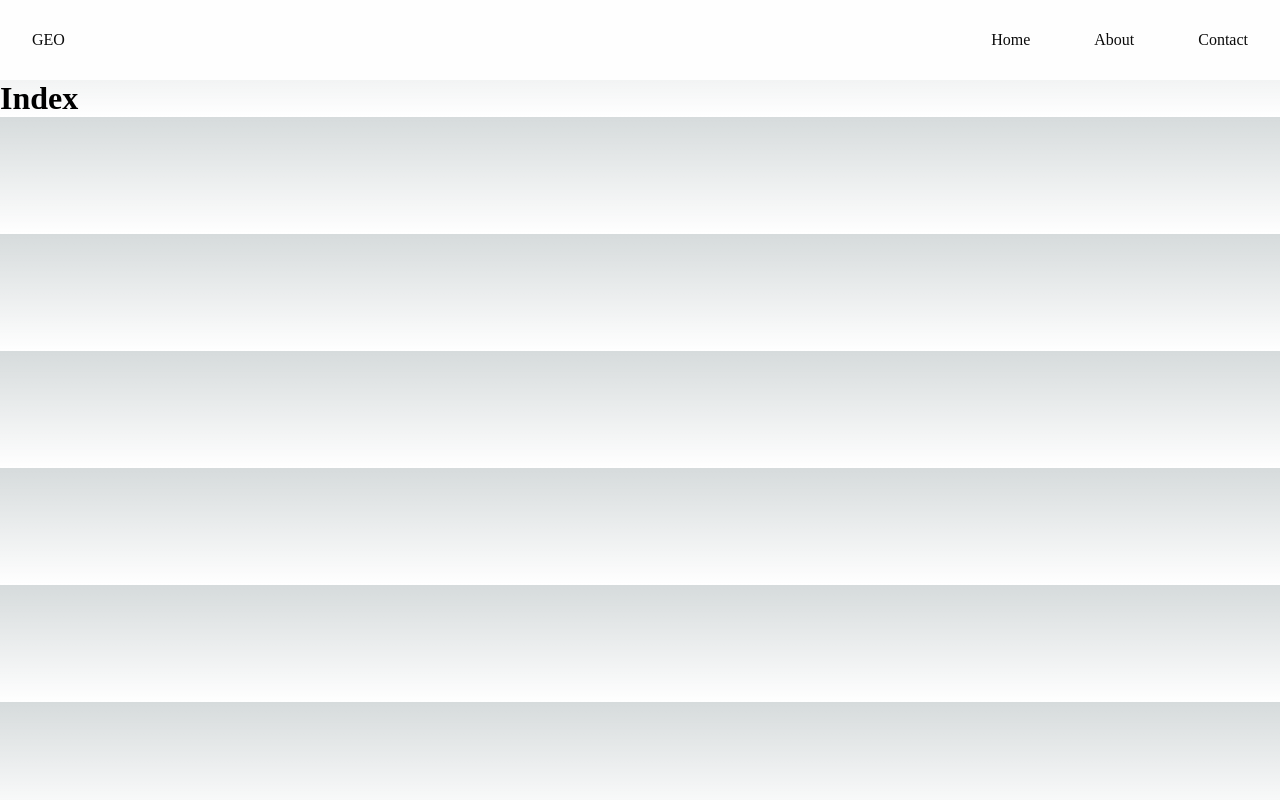
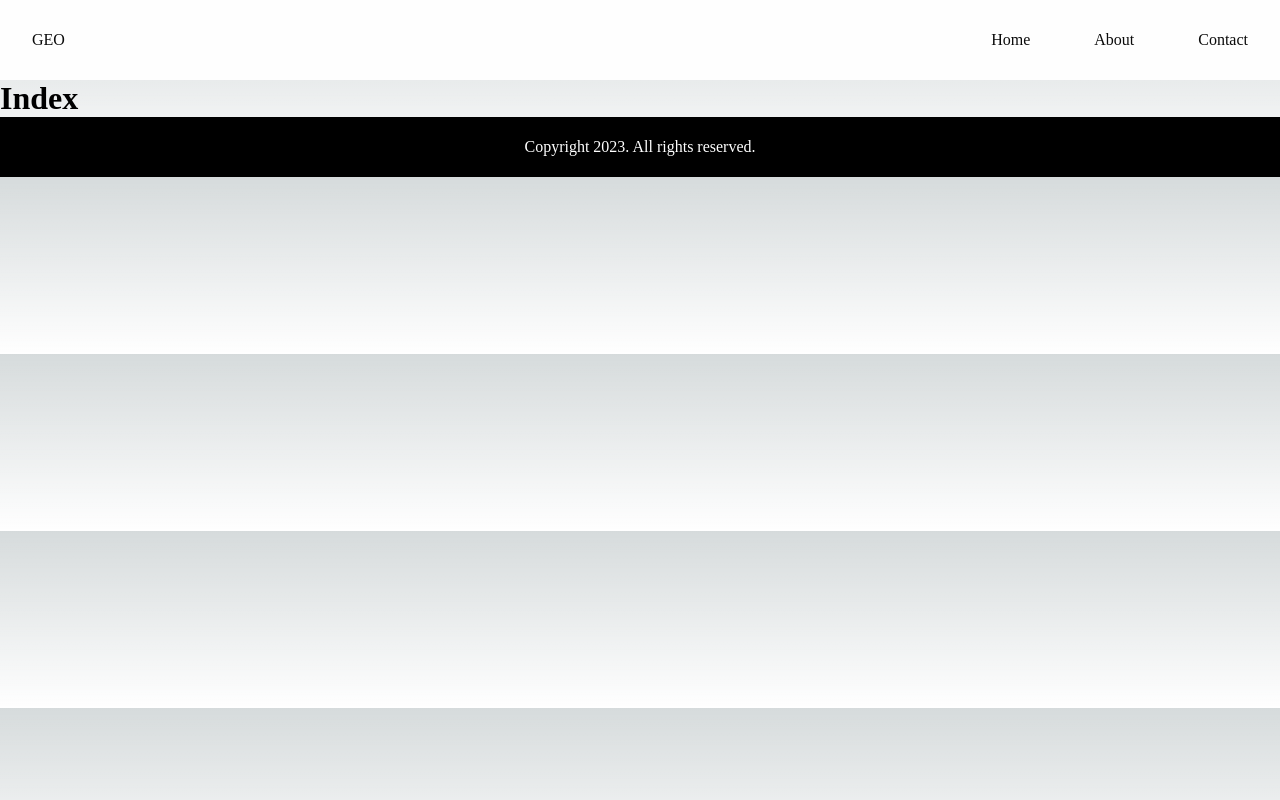
Before and after one commit to csu-hci-projects/SP23-Video-Games-As-An-Educational-Medium, a Next.js app: page / in a window 1280 px wide. Built offline with nearby package versions, Linux system fonts and the light colour scheme.

Commit message:
Move Navbar, Footer into Layout.js

```diff
--- a/components/Footer.js
+++ b/components/Footer.js
@@ -0,0 +1,19 @@
+import styled from 'styled-components'
+
+const FooterSection = styled.div`
+background: #000;
+color: #fff;
+height: 60px;
+display: flex;
+justify-content: center;
+align-items: center;`
+
+const Footer = () => {
+  return (
+	<FooterSection>
+		<p>Copyright 2023. All rights reserved.</p>
+	</FooterSection>
+  )
+}
+
+export default Footer
--- a/components/Layout.js
+++ b/components/Layout.js
@@ -0,0 +1,12 @@
+import Footer from "./Footer";
+import Navbar from "./Navbar";
+
+export default function Layout({children}) {
+	return (
+		<div>
+			<Navbar />
+			{children}
+			<Footer />
+		</div>
+	)
+}
--- a/pages/_app.js
+++ b/pages/_app.js
@@ -1,5 +1,10 @@
+import Layout from '@/components/Layout'
 import '@/styles/globals.css'
 
 export default function App({ Component, pageProps }) {
-  return <Component {...pageProps} />
+  return (
+    <Layout>
+      <Component {...pageProps} />
+    </Layout>
+  )
 }
--- a/pages/index.js
+++ b/pages/index.js
@@ -2,7 +2,6 @@ import Head from 'next/head'
 import Image from 'next/image'
 import { Inter } from 'next/font/google'
 import styles from '@/styles/Home.module.css'
-import Navbar from '@/components/Navbar'
 
 const inter = Inter({ subsets: ['latin'] })
 
@@ -15,7 +14,6 @@ export default function Home() {
           <meta name="viewport" content="width=device-width, initial-scale=1" />
           <link rel="icon" href="/favicon.ico" />
       </Head>
-      <Navbar />
       <h1>Index</h1>
     </>
   )
```
